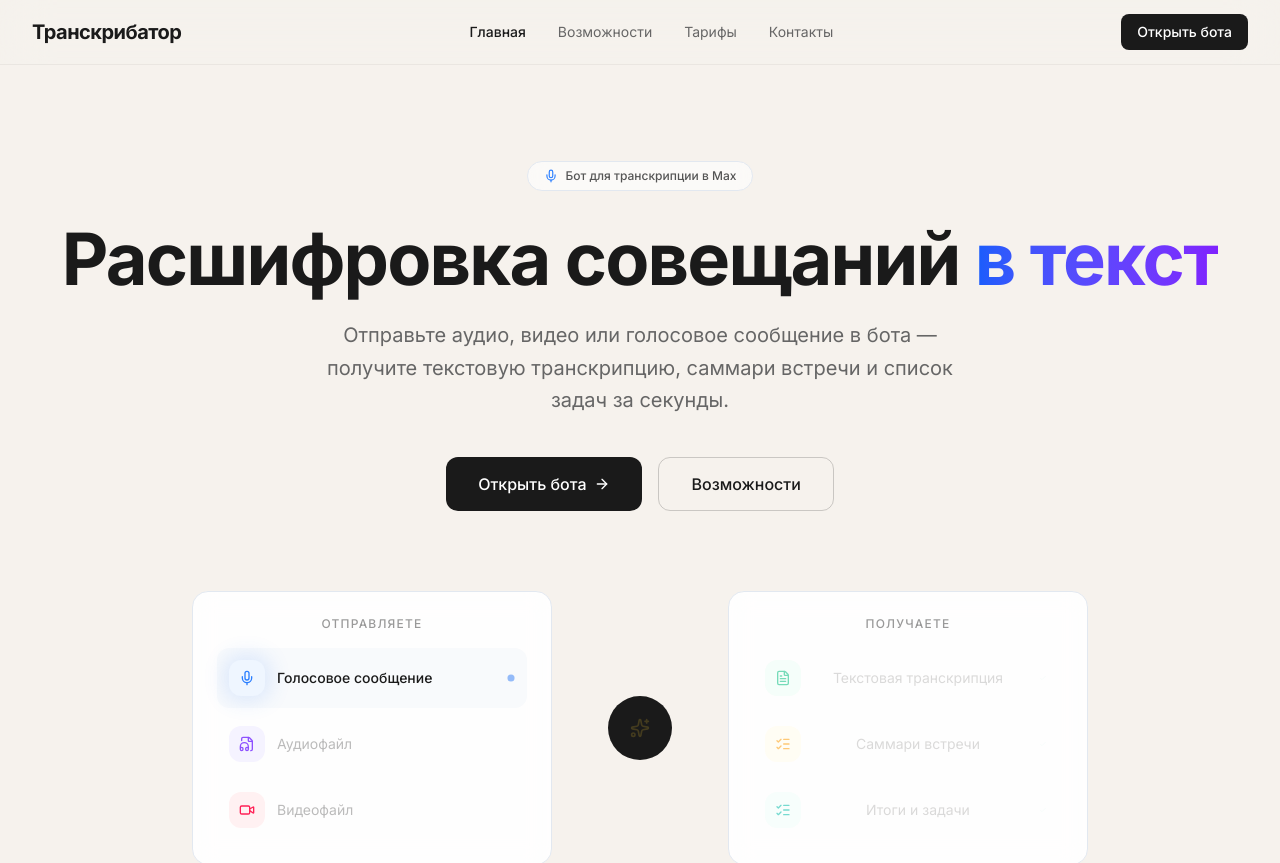
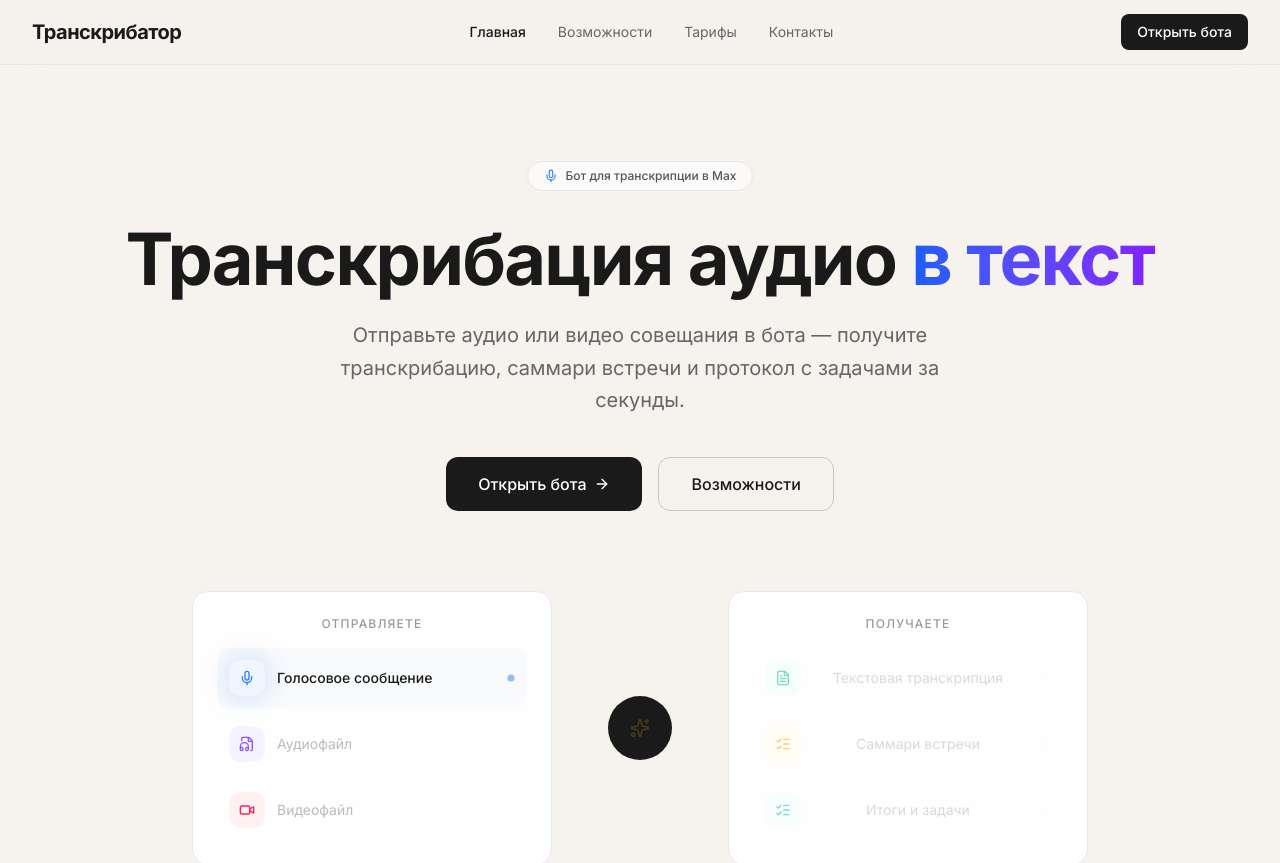
Before and after one commit to stroy-ai-org/site_transcriber, a Next.js app: page / in a window 1280 px wide. Shown: the top 863 px of the page. Built offline with nearby package versions, Linux system fonts and the light colour scheme.

Commit message:
fix: SEO — switch to транскрибация keywords based on Wordstat data

```diff
--- a/src/app/layout.tsx
+++ b/src/app/layout.tsx
@@ -16,12 +16,12 @@ const jetbrainsMono = JetBrains_Mono({
 });
 
 export const metadata: Metadata = {
-  title: "Транскрибатор — расшифровка совещаний в текст | AI-бот в Max",
-  description: "AI-бот для транскрибации аудио и видео в текст. Расшифровка совещаний, стенограмма встреч, саммари и протоколы — в мессенджере Max. Распознавание речи с таймкодами и спикерами.",
-  keywords: "транскрибация, расшифровка аудио, расшифровка совещаний, AI транскрибатор, стенограмма совещания, перевод голоса в текст, протокол совещания, распознавание речи, саммари встречи, бот для расшифровки",
+  title: "Транскрибатор — транскрибация аудио и видео в текст | AI-бот в Max",
+  description: "Транскрибация аудио и видео в текст онлайн. AI-бот для транскрибации совещаний, саммари встреч и протоколов с задачами — в мессенджере Max. Распознавание речи с таймкодами и спикерами.",
+  keywords: "транскрибация, транскрибация аудио, транскрибация видео, транскрибация аудио в текст, транскрибация онлайн, транскрибация совещаний, AI транскрибатор, саммари встречи, протокол совещания, распознавание речи",
   openGraph: {
-    title: "Транскрибатор — расшифровка совещаний в текст",
-    description: "AI-бот для транскрибации аудио и видео в текст. Саммари, протоколы и глубокий анализ встреч в мессенджере Max.",
+    title: "Транскрибатор — транскрибация аудио и видео в текст",
+    description: "AI-бот для транскрибации аудио и видео в текст. Саммари, протоколы и глубокий анализ совещаний в мессенджере Max.",
     url: "https://transcribe-ai.ru",
     siteName: "Транскрибатор",
     locale: "ru_RU",
--- a/src/app/page.tsx
+++ b/src/app/page.tsx
@@ -38,7 +38,7 @@ export default function HomePage() {
 
           <HeroItem delay={0.3}>
             <h1 className="text-5xl sm:text-6xl lg:text-7xl font-bold tracking-tight mb-6">
-              Расшифровка совещаний{" "}
+              Транскрибация аудио{" "}
               <span className="text-transparent bg-clip-text bg-gradient-to-r from-blue-600 to-violet-600">
                 в текст
               </span>
@@ -47,8 +47,8 @@ export default function HomePage() {
 
           <HeroItem delay={0.5}>
             <p className="text-lg sm:text-xl text-[#666] max-w-2xl mx-auto mb-10 leading-relaxed">
-              Отправьте аудио, видео или голосовое сообщение в бота — получите
-              текстовую транскрипцию, саммари встречи и список задач за секунды.
+              Отправьте аудио или видео совещания в бота — получите
+              транскрибацию, саммари встречи и протокол с задачами за секунды.
             </p>
           </HeroItem>
 
```
